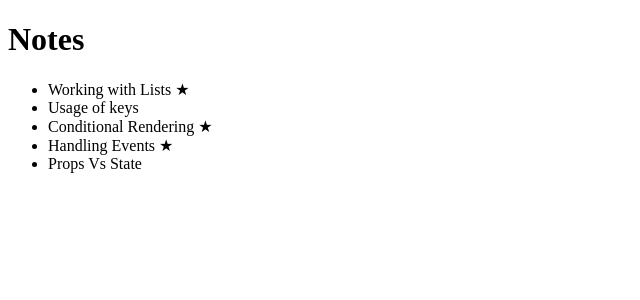
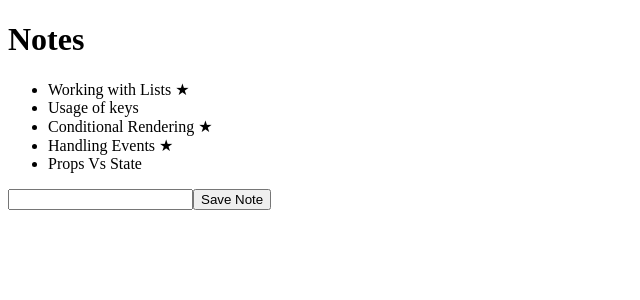
Before and after one commit to githubscientist/react-b47-b48, a React (Vite) app: page / in a window 1280 px wide. Shown: the top 300 px of the page, without its empty margins (0-640 px from the left). Built offline with nearby package versions, Linux system fonts and the light colour scheme.

Commit message:
event handling with form onSubmit

```diff
--- a/src/App.jsx
+++ b/src/App.jsx
@@ -11,12 +11,25 @@
 
   // console.log(optionList);
 
+  const addNote = (event) => {
+    event.preventDefault();
+    // console.log('button clicked');
+    // console.log(event.target);
+
+    // console.log(event.target.elements.note.value);
+  }
+
   return (
     <div>
       <h1>Notes</h1>
       <ul>
         { optionList }
       </ul>
+
+      <form onSubmit={addNote}>
+        <input name='note' />
+        <button type='submit'>Save Note</button>
+      </form>
     </div>
   )
 }
```
